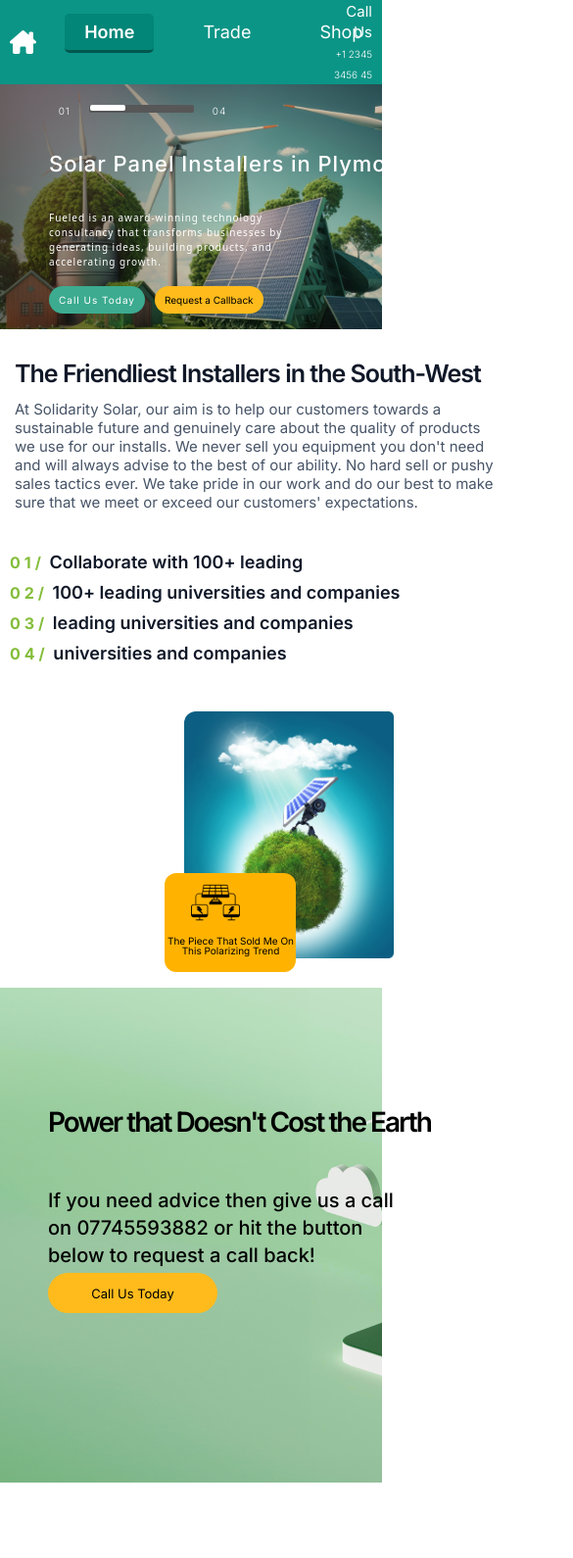
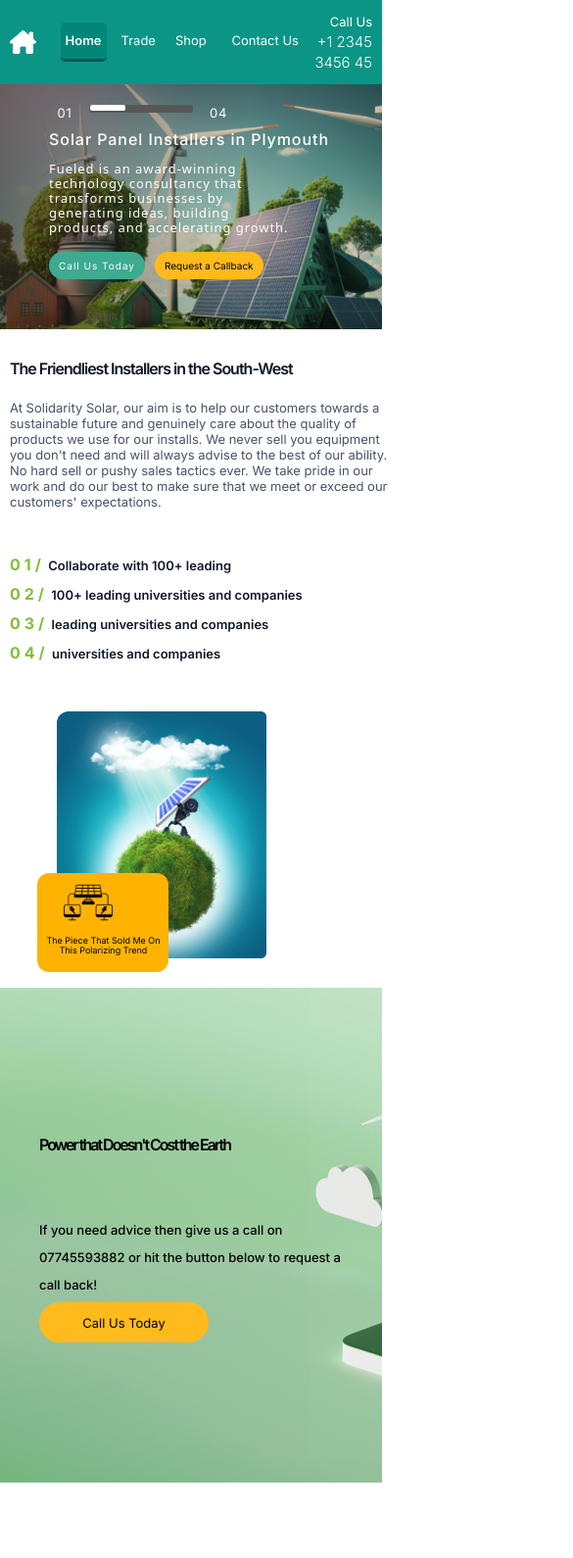
Before and after one commit to ahm0d0/Task1-figmaDesgin, a plain HTML site: page index.html in a window 390 px wide. Shown: the top 1590 px of the page at 98% size, 585 px wide, since content can reach past the window. Drawn offline with Linux system fonts and the light colour scheme.

Commit message:
Update MediaQueries.css

```diff
--- a/MediaQueries.css
+++ b/MediaQueries.css
@@ -266,30 +266,36 @@
 /*!!!!!!!!!!!!!!!!!!!!!!!!!!!!!!!!!!!!!!!!!! ###################################################################################################################################### */
 /* Start media for width: 790px */
 @media (max-width: 790px) {
-  /*Start NavBar section */
-  ul li a {
-    padding: 8px;
+  /* ###################################################################################################################################### */
+  h1,
+  h2 {
+    font-size: medium !important;
+  }
+  p {
+    font-size: small !important;
+  }
+  /* NAVBAR */
+  ul.ul-NavBar li a {
+    display: block;
+    padding: 8px 5px;
+    color: white;
+    text-decoration: none;
+    font: 400 13px/21px "Inter", sans-serif;
+  }
+  ul.ul-NavBar .contact-us a {
     text-align: center;
-    font-size: 12px;
+    padding: 8px 0px;
   }
-  .Labels-NavBar {
-    width: 270px;
+  ul.ul-NavBar {
+    gap: 0px;
   }
-  ul .contact-us a {
-    width: 70px;
-    padding: 8px 16px;
+  .call-Nav {
+    width: 200px;
   }
-  .call-Nav p span {
-    font: 300 10px/10px "Inter", sans-serif;
-    text-align: start;
-  }
-  /*End NavBar section */
-  /* ###################################################################################################################################### */
   /* Start section 1 solar-panels-meadow-1 */
   .solar-panels-meadow-1 {
     max-width: 770px;
     height: 250px;
-    font: 300 10px "Inter", sans-serif;
   }
   .div-line {
     width: 190.83px;
@@ -309,7 +315,7 @@
     top: 25px;
   }
   .solar-panels-meadow-1 article h1 {
-    font: 500 22px/62px "Inter", sans-serif;
+    font: 500 22px/12px "Inter", sans-serif;
   }
   .solar-panels-meadow-1 article p {
     width: 250px;
@@ -330,7 +336,6 @@
   .section-2 {
     flex-direction: column;
     max-width: 770px;
-    width: 650px;
     height: 612px;
   }
   .section-2 article:first-child {
@@ -338,8 +343,9 @@
     height: 310px;
   }
   .section-2-prag {
-    width: 75%;
+    width: 100%;
     gap: 0px;
+    padding: 0px 0px 0px 10px;
   }
   .section-2-prag h2 {
     width: 100%;
@@ -348,7 +354,7 @@
     letter-spacing: -1px;
   }
   .section-2-prag p {
-    width: 494px;
+    width: 400px;
     height: 115px;
     font: 400 15px "Inter", sans-serif;
   }
@@ -374,7 +380,7 @@
     top: 155px;
   }
   .section-2-images p {
-    font: 400 10px/10px "inter", sans-serif;
+    font: 400 9px / 10px "inter", sans-serif !important;
     width: 136px;
   }
   .edit-i {
@@ -393,15 +399,14 @@
     max-width: 770px;
   }
   .section-3-content {
-    padding: 120px 0px 0px 49px;
     color: #000;
   }
   .section-3-content h2 {
-    font: 600 28px "inter", sans-serif;
+    width: 200px;
   }
   .section-3-content p {
     align-items: center;
-    width: 378px;
+    width: 330px;
   }
   /* ###################################################################################################################################### */
   /* Starting section-4 */
@@ -418,11 +423,20 @@
   }
   /* ###################################################################################################################################### */
   /* Setion-5 */
+  .section-5-image article {
+    max-width: 858px;
+    height: fit-content;
+    padding: 0px 0px;
+    gap: 0px;
+  }
   .section-5-image article p {
     color: #fff;
-    width: 470px;
+    width: 100%;
     height: 180px;
-    font: 500 18px/28px "inter";
+    font: 500 18px / 20px "inter";
+  }
+  .section-5-image article h2 {
+    width: 100%;
   }
   /* ###################################################################################################################################### */
   /* Section 6 */
@@ -434,6 +448,14 @@
   .section-7 {
     height: 1120px;
   }
+  .section-7 article:first-child h2 {
+    width: 100%;
+  }
+  .section-7 article:first-child p {
+    width: 100%;
+    height: 45px;
+  }
+
   /* ###################################################################################################################################### */
   /* section 8 */
   .section-8 {
@@ -461,10 +483,25 @@
     width: 134px;
     font: 400 13px/19px "inter";
   }
+  .section-8 .leftCard h2 {
+    color: #1c1c1c;
+    width: 400px;
+    /* height: 128px; */
+    /* font: 700 48px / 64px "inter"; */
+  }
   /* ###################################################################################################################################### */
   /* Footer Section 1 Styles */
   .footer-secion-2 input {
     width: 206px;
   }
+  .footer-section-1 ul li {
+    font-size: 10px;
+  }
+  footer hr {
+    width: 175px;
+  }
+  .footer-section-3 {
+    width: 100%;
+  }
 }
 /* End media for width: 650px */
```
